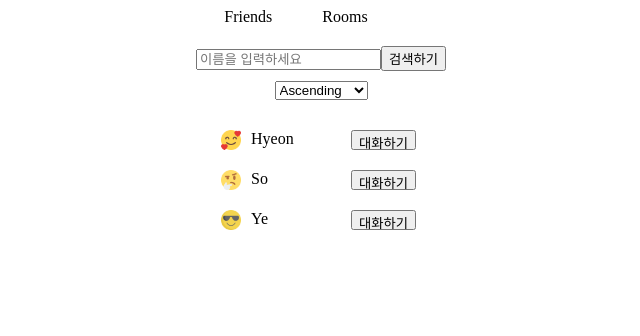
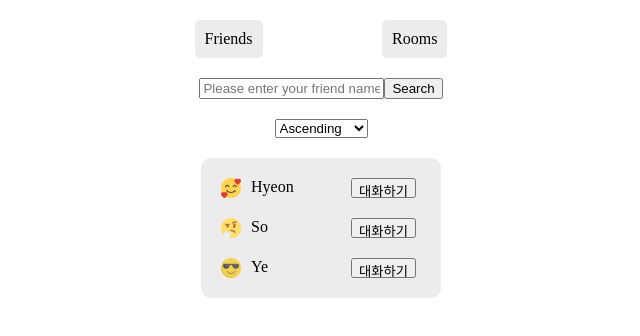
Before and after one commit to yesohyeon/chatting-viewer, a React (Create React App) app: page /friends in a window 1280 px wide. Shown: the top 336 px of the page, without its empty margins (319-959 px from the left). Built offline with nearby package versions, Linux system fonts and the light colour scheme.

Commit message:
design: design

```diff
--- a/src/components/Friends/Friend.js
+++ b/src/components/Friends/Friend.js
@@ -18,11 +18,9 @@ export default function Friend({ id, profile, name }) {
 
 const Wrapper = styled.div`
   display: flex;
-  margin-top: 20px;
+  padding: 10px;
   width: 200px;
   height: 20px;
-
-
 `;
 
 const ProfileWrapper = styled.div`
--- a/src/components/Friends/FriendsList.js
+++ b/src/components/Friends/FriendsList.js
@@ -6,7 +6,7 @@ import styled from "styled-components";
 import Friend from "./Friend";
 import ModalPortal from "../Modal/ModalPortal";
 
-import { sortByFriendName } from "../../utils/sort";
+import { sortByName } from "../../utils/sortByName";
 import ModalFrame from "../Modal/ModalFrame";
 
 export default function FriendsList() {
@@ -17,10 +17,14 @@ export default function FriendsList() {
 
   const friendsList = useSelector(state => state.friends.friends);
   const allFriendsInformation = [...friendsList.allIds].map((friendId) => friendsList.byId[friendId]);
-  const sortedFriendsList = sortByFriendName(allFriendsInformation, sortMode);
+  const sortedFriendsList = sortByName(allFriendsInformation, sortMode);
 
   const handleSubmit = (e) => {
     e.preventDefault();
+
+    if (!searchName) {
+      return;
+    }
 
     const targetFriend = allFriendsInformation.find((friend) => friend.name === searchName);
 
@@ -35,11 +39,11 @@ export default function FriendsList() {
         <form onSubmit={handleSubmit}>
           <input
             type="test"
-            placeholder="이름을 입력하세요"
+            placeholder="Please enter your friend name to search"
             value={searchName}
             onChange={(e) => setSearchName(e.target.value)}
           />
-          <input type="submit" value="검색하기"/>
+          <input type="submit" value="Search"/>
         </form>
       </SearchWrapper>
       <ModalPortal>
@@ -60,6 +64,7 @@ export default function FriendsList() {
         <option value="Ascending">Ascending</option>
         <option value="Descending">Descending</option>
       </SelectWrapper>
+      <ListWrapper>
         {sortedFriendsList.map((friend) => (
           <Friend
             key={friend.id}
@@ -68,6 +73,7 @@ export default function FriendsList() {
             name={friend.name}
           />
         ))}
+      </ListWrapper>
     </Wrapper>
   );
 }
@@ -83,5 +89,11 @@ const SearchWrapper = styled.div`
 `;
 
 const SelectWrapper = styled.select`
-  margin: 10px 0;
+  margin: 20px 0;
 `;
+
+const ListWrapper = styled.div`
+  padding: 10px;
+  border-radius: 10px;
+  background-color: #ECECEC;
+`;
--- a/src/components/Header/Header.js
+++ b/src/components/Header/Header.js
@@ -16,11 +16,17 @@ export default function Header() {
 const Wrapper = styled.header`
   display: flex;
   justify-content: center;
-  margin-bottom: 20px;
+  margin: 20px 0;
 `;
 
 const NavigationWrapper = styled.nav`
+  display: flex;
+  justify-content: space-between;
+  width: 20%;
+
   > * {
-    margin-right: 50px;
+    padding: 10px;
+    background-color: #ECECEC;
+    border-radius: 5px;
   }
 `;
--- a/src/components/Rooms/Chatroom.js
+++ b/src/components/Rooms/Chatroom.js
@@ -29,6 +29,10 @@ export default function Chatroom() {
   const handleSubmit = (e) => {
     e.preventDefault();
 
+    if (!newMessage) {
+      return;
+    }
+
     const messageInformation = {
       id: Math.random().toString(36).substr(2, 16),
       author: "Me",
@@ -43,7 +47,6 @@ export default function Chatroom() {
 
   return (
     <Container>
-
       <Wrapper>
         <CommentsWrapper>
           {allComments.map((comment) => {
@@ -60,7 +63,7 @@ export default function Chatroom() {
         <MessageForm onSubmit={handleSubmit}>
           <input
             type="text"
-            placeholder="메세지를 입력해주세요"
+            placeholder="Please enter your message"
             value={newMessage}
             onChange={(e) => setNewMessage(e.target.value)}
           />
@@ -81,15 +84,18 @@ const Wrapper = styled.div`
   flex-direction: column;
   align-items: center;
   width: 800px;
-  height: 600px;
+  height: 680px;
+  border-radius: 10px;
+  background-color: #ECECEC;
 `;
 
 const CommentsWrapper = styled.div`
   display: flex;
   flex-direction: column;
   align-items: center;
+  margin-top: 20px;
   width: 600px;
-  height: 500px;
+  height: 620px;
 `;
 
 const MessageForm = styled.form`
--- a/src/components/Rooms/ChatroomItem.js
+++ b/src/components/Rooms/ChatroomItem.js
@@ -24,8 +24,12 @@ export default function ChatroomItem({ id, profile, name, lastMessage, createdAt
 const Wrapper = styled.div`
   display: flex;
   justify-content: space-between;
+  align-items: center;
   margin-top: 20px;
   width: 500px;
+  height: 40px;
+  background-color: #ECECEC;
+  border-radius: 8px;
 `;
 
 const ProfileWrapper = styled.div`
@@ -34,7 +38,7 @@ const ProfileWrapper = styled.div`
   width: 150px;
 
   > * {
-    margin-right: 10px;
+    margin-left: 10px;
   }
 `;
 
@@ -44,6 +48,6 @@ const MessageWrapper = styled.div`
 
   width: 350px;
   > * {
-    margin-left: 10px;
+    margin-right: 10px;
   }
 `;
--- a/src/utils/sort.js
+++ b/src/utils/sortByName.js
@@ -1,4 +1,4 @@
-export const sortByFriendName = (list, mode) => {
+export const sortByName = (list, mode) => {
   const ascendedList = list.slice().sort((friendA, friendB) => {
     return friendA.name.localeCompare(friendB.name);
   });
```
Lines whose indentation alone changed are shown as unchanged.
